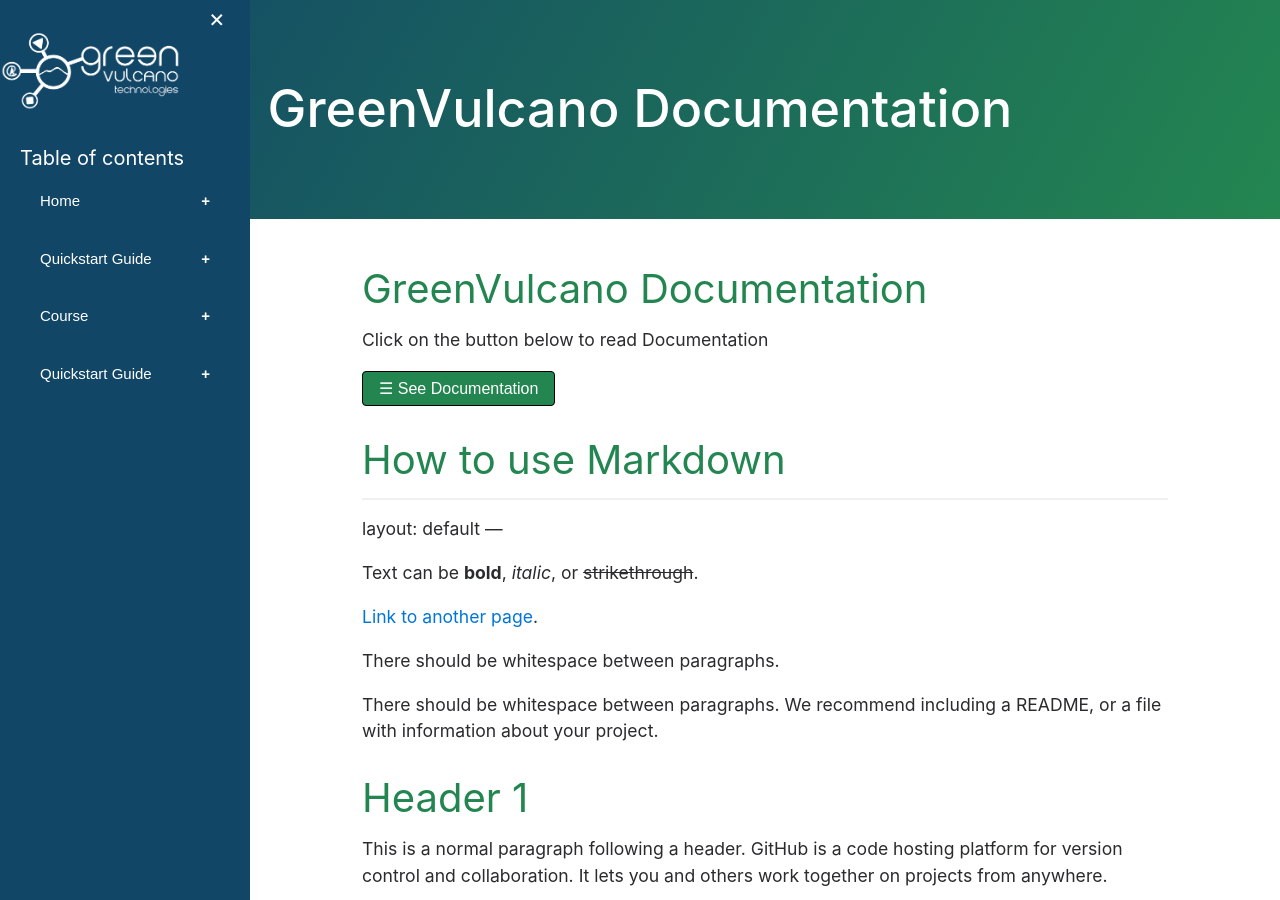
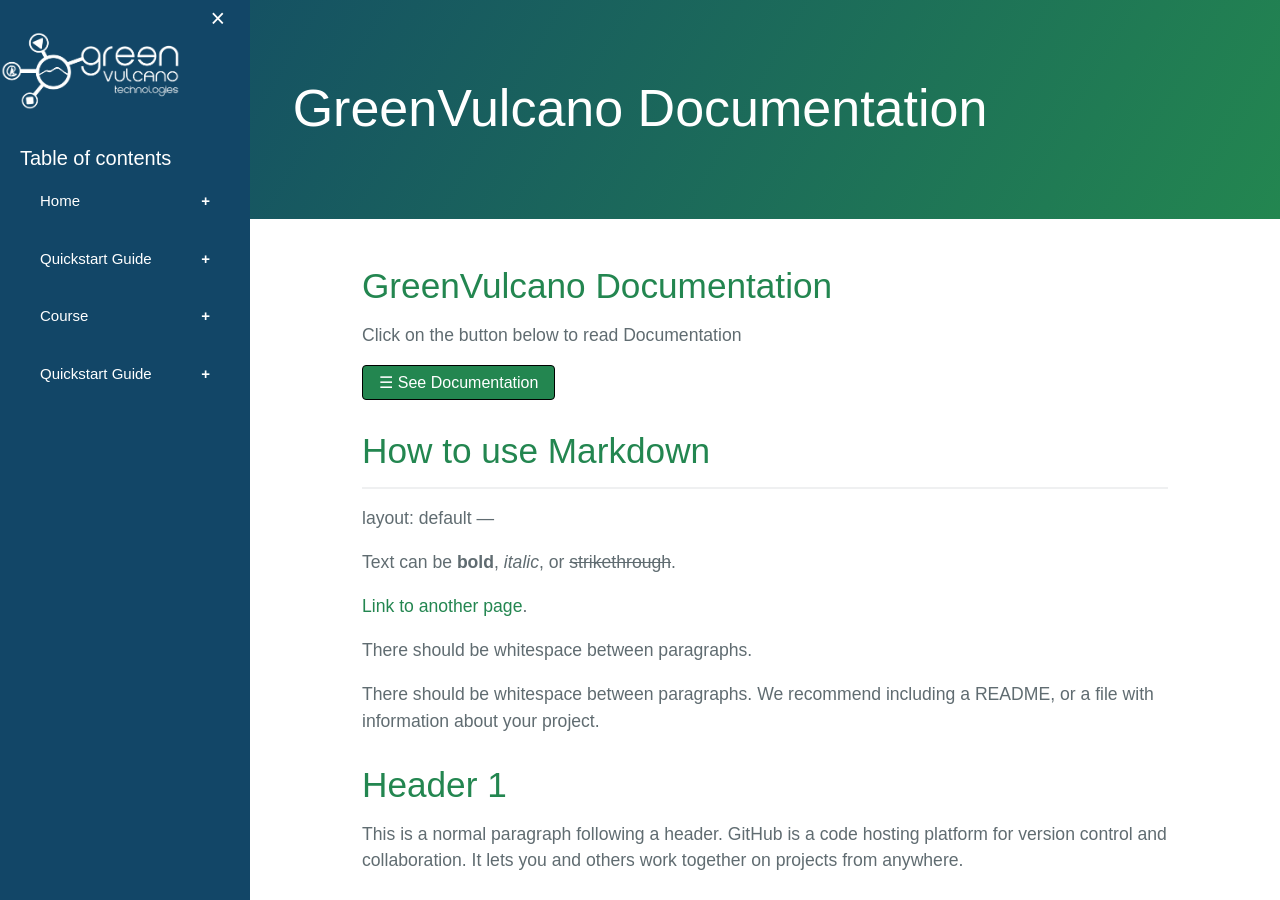
Before and after one commit to dianamw/GreenVulcano-Beta, a Jekyll site: the page built from index.md, in a window 1280 px wide and 900 px high. Built offline with Jekyll 4.4.1, drawn with Linux system fonts in a browser that asks for light colours; nearby versions of some CDN libraries; our own code applies the rules of GitHub Pages for plain Markdown files; library files that are not in the unit come from our copies; the repository's description, which GitHub fills in, is left out.

Commit message:
Update header.html

```diff
--- a/_includes/header.html
+++ b/_includes/header.html
@@ -6,8 +6,8 @@
     <meta name="viewport" content="width=device-width, initial-scale=1">
     <meta name="theme-color" content="#157878">
     <link href='https://fonts.googleapis.com/css?family=Open+Sans:400,700' rel='stylesheet' type='text/css'>
+    <link rel="stylesheet" href="{{ site.baseurl }}/assets/css/bootstrap.min.css">
     <link rel="stylesheet" href="{{ '/assets/css/style.css?v=' | append: site.github.build_revision | relative_url }}">
-    <link rel="stylesheet" href="{{ site.baseurl }}/assets/css/bootstrap.min.css">
     <link rel="stylesheet" href="{{ site.baseurl }}/font-awesome.min.css">
 
     </head>
```
